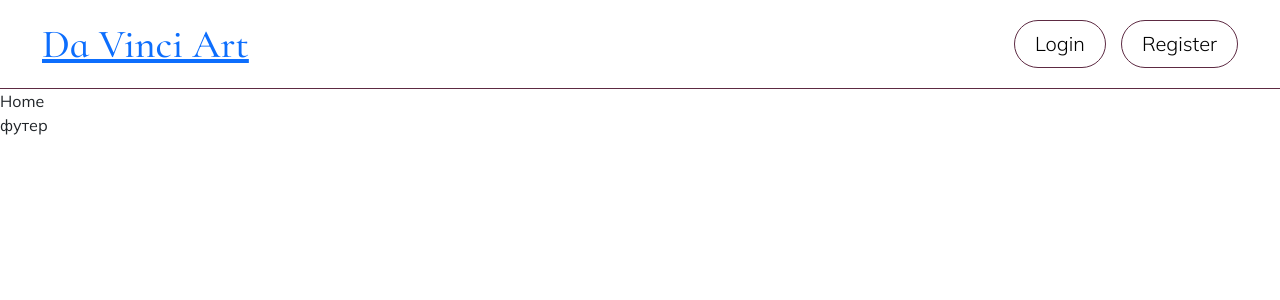
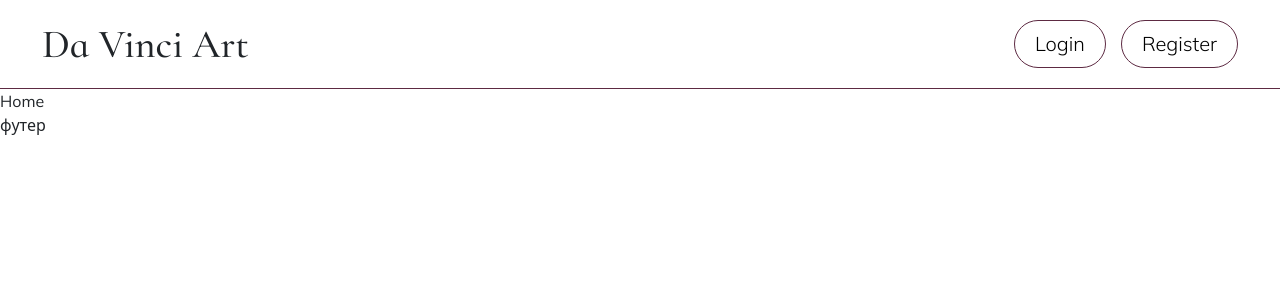
Before and after one commit to yablonya/gallery-front, a Vue app: page / in a window 1280 px wide. Shown: the top 300 px of the page. Built offline with nearby package versions, Linux system fonts and the light colour scheme.

Commit message:
small fixes

```diff
--- a/src/App.vue
+++ b/src/App.vue
@@ -13,7 +13,7 @@ export default defineComponent({
   футер
 </template>
 
-<style>
+<style scoped>
 @import url('https://fonts.googleapis.com/css2?family=Cormorant+Infant:wght@300;400;500;600;700&family=Mulish:wght@200;300;400;500;600&display=swap');
 * {
   margin: 0;
@@ -22,7 +22,7 @@ export default defineComponent({
   box-sizing: border-box;
 }
 
-a {
+/deep/ a {
   text-decoration: none;
   color: inherit;
 }
```
